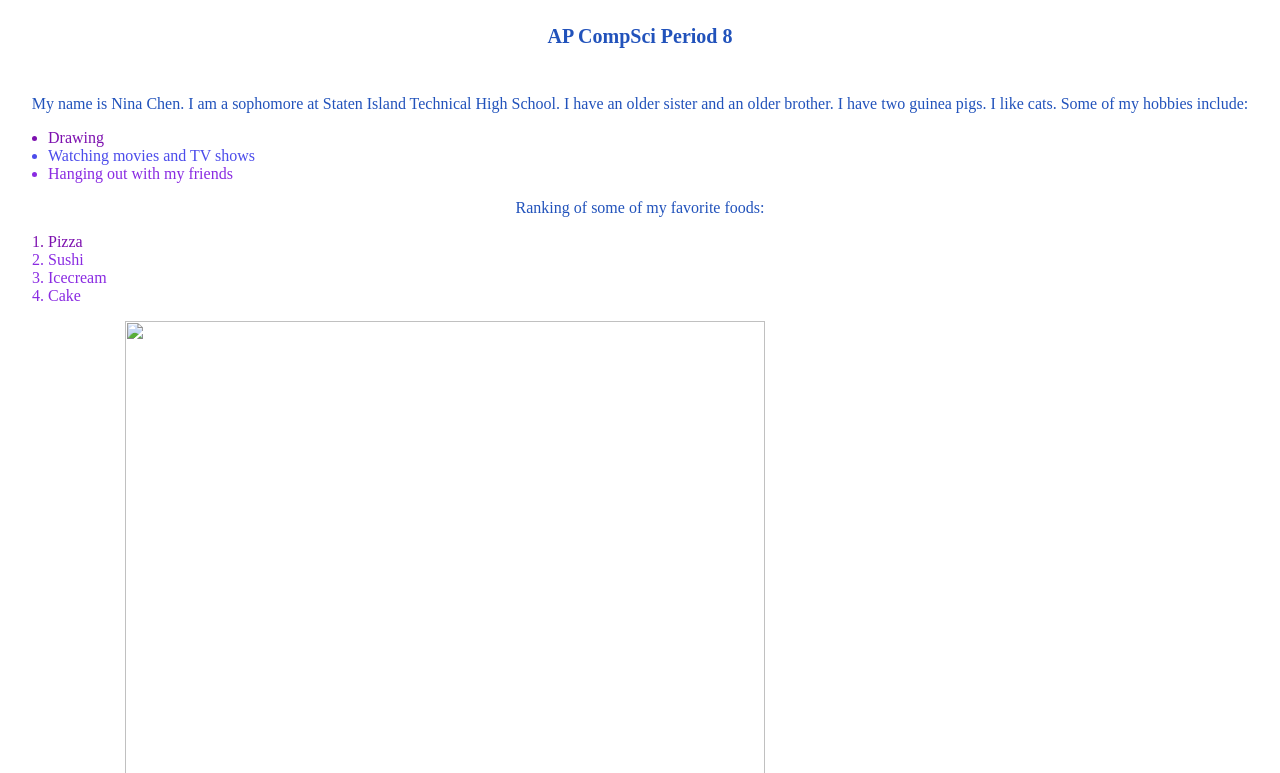
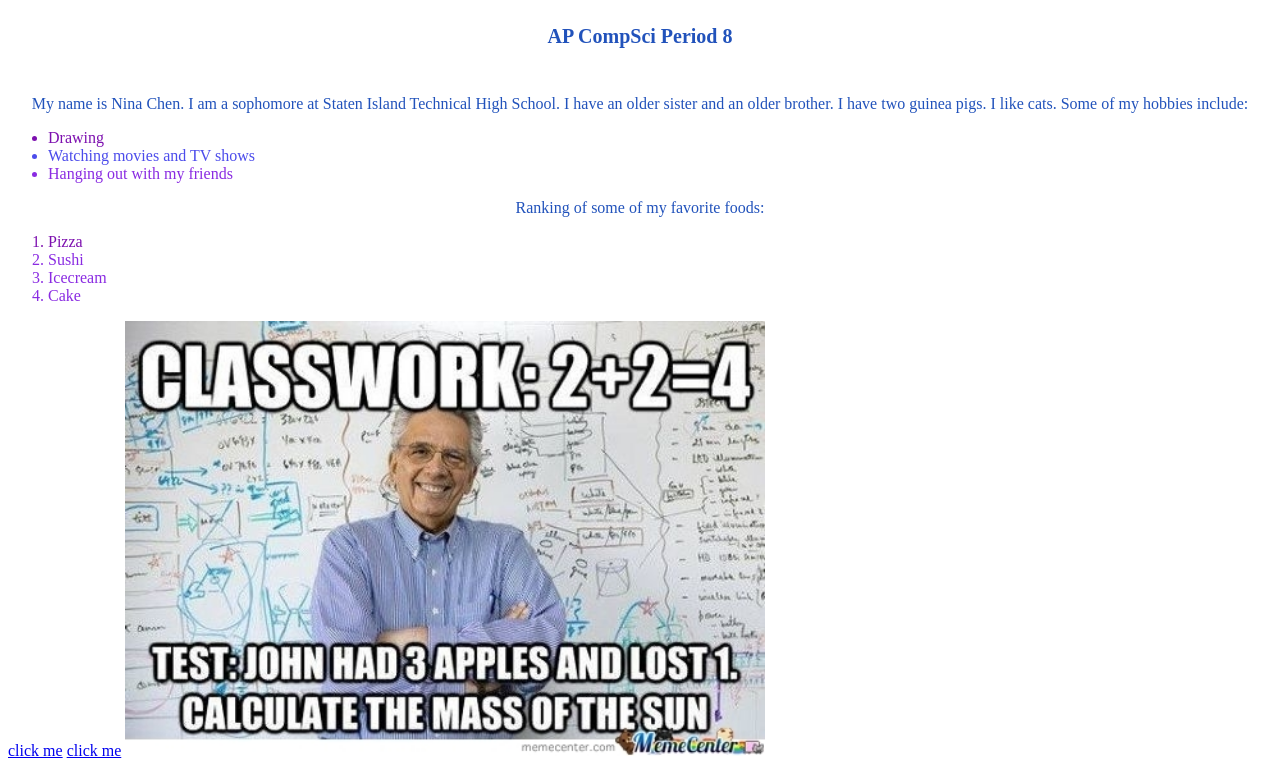
Before and after one commit to staten-island-tech/intro-to-html-ninac13, a plain HTML site: page index.html in a window 1280 px wide. Shown: the part 179-952 px from the top of the page. Drawn offline with Linux system fonts and the light colour scheme.

Commit message:
finished

```diff
--- a/index.html
+++ b/index.html
@@ -25,6 +25,6 @@
     </ol>
     <a href="https://en.wikipedia.org/wiki/Cat">click me</a>
     <a href="https://en.wikipedia.org/wiki/Guinea_pig">click me</a>
-    <img src = "c:\Users\nina.chen23\Downloads\meme.jpg">
+    <img src = "img/meme.jpg">
 </body>
 </html>
```
Also changed, not shown: img/meme.jpg (added).
